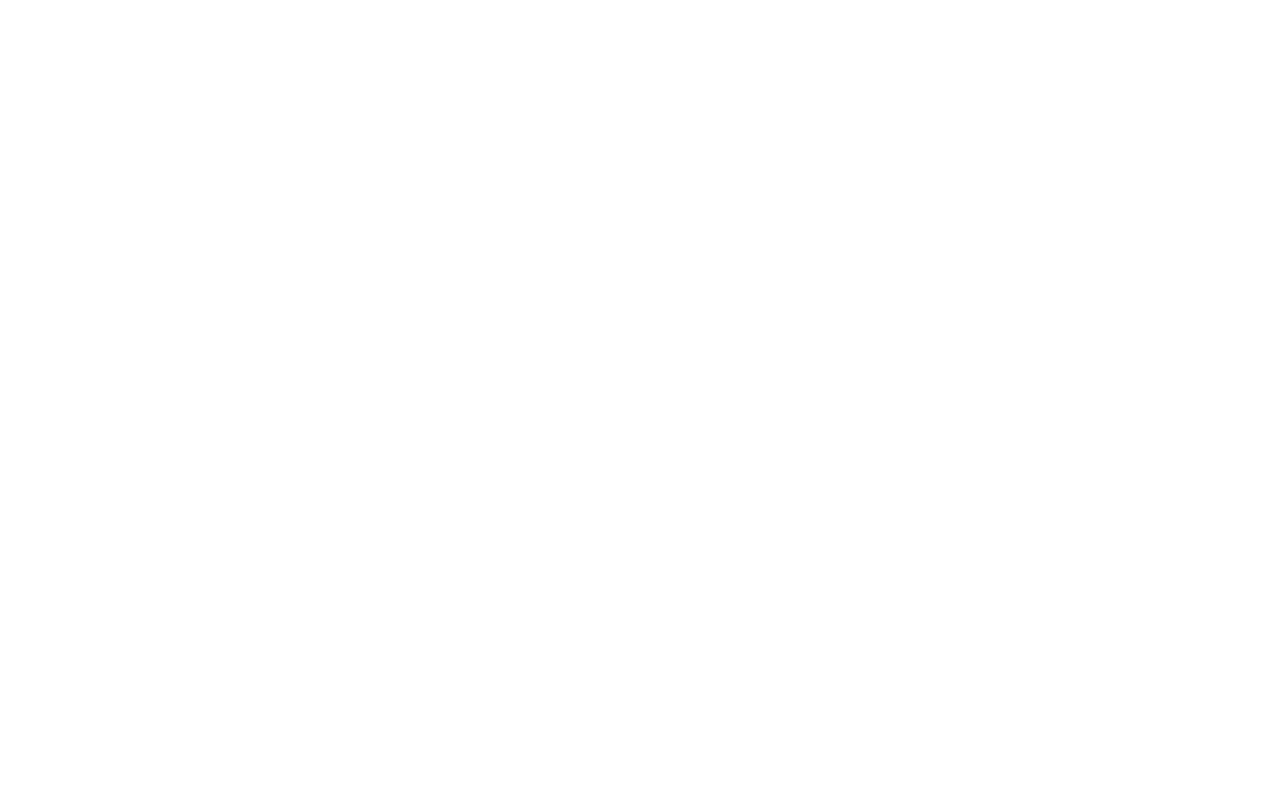
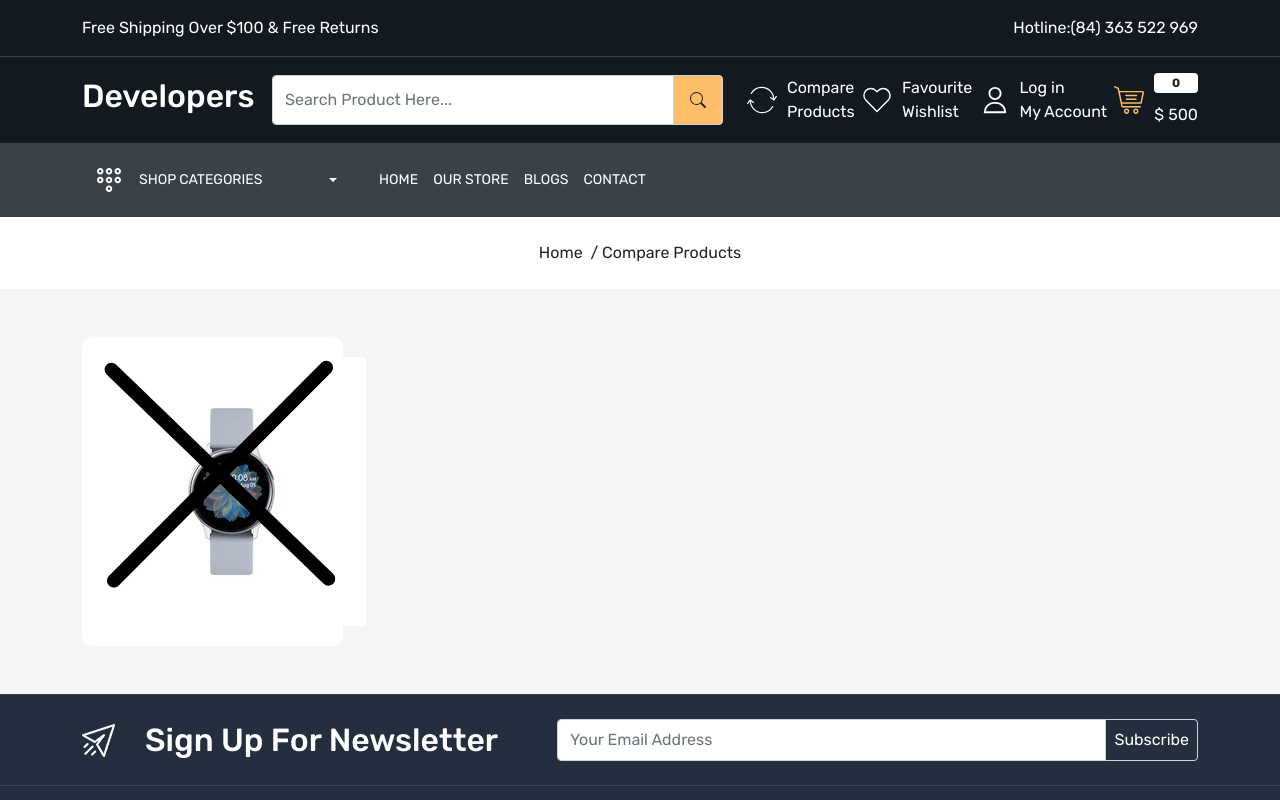
Before and after one commit to luompham/e-commerce-front-end, a React (Create React App) app: page /compare-product in a window 1280 px wide. Before the commit this address had no page. Shown: the top 800 px of the page. Built offline with nearby package versions, Linux system fonts and the light colour scheme.

Commit message:
Compare Product Page

```diff
--- a/src/App.css
+++ b/src/App.css
@@ -589,3 +589,20 @@
 }
 
 /* Contact Page Ends */
+
+/* Compare Products Page */
+.compare-product-card {
+  padding: 20px 15px;
+  background-color: white;
+  border-radius: 10px;
+}
+
+.compare-product-card cross {
+  top: 10px;
+  right: 10px;
+}
+
+
+
+
+/* Compare Products Page Ends */
--- a/src/App.js
+++ b/src/App.js
@@ -7,6 +7,7 @@
 import Contact from './pages/Contact';
 import OurStore from './pages/OurStore';
 import Blog from './pages/Blog';
+import CompareProduct from './pages/CompareProduct';
 
 function App() {
   return (
@@ -19,6 +20,7 @@
             <Route path='contact' element={<Contact />} />
             <Route path='store' element={<OurStore />} />
             <Route path='blogs' element={<Blog />} />
+            <Route path='compare-product' element={<CompareProduct />} />
           </Route>
         </Routes>
       </BrowserRouter>
--- a/src/components/Header.js
+++ b/src/components/Header.js
@@ -41,7 +41,7 @@
             <div className="col-5">
               <div className="header-upper-links d-flex align-items-center justify-content-between">
                 <div>
-                  <Link className='d-flex align-items-center gap-10 text-white'>
+                  <Link to='/compare-product' className='d-flex align-items-center gap-10 text-white'>
                     <img src="images/compare.svg" alt="compare" />
                     <p className='mb-0'>
                       Compare <br /> Products
@@ -49,7 +49,7 @@
                   </Link>
                 </div>
                 <div>
-                  <Link className='d-flex align-items-center gap-10 text-white'>
+                  <Link to='/wishlist' className='d-flex align-items-center gap-10 text-white'>
                     <img src="images/wishlist.svg" alt="wishlist" />
                     <p className='mb-0'>
                       Favourite <br /> Wishlist
@@ -57,7 +57,7 @@
                   </Link>
                 </div>
                 <div>
-                  <Link className='d-flex align-items-center gap-10 text-white'>
+                  <Link to='/login' className='d-flex align-items-center gap-10 text-white'>
                     <img src="images/user.svg" alt="user" />
                     <p className='mb-0'>
                       Log in <br /> My Account
@@ -65,7 +65,7 @@
                   </Link>
                 </div>
                 <div>
-                  <Link className='d-flex align-items-center gap-10 text-white'>
+                  <Link to='/cart' className='d-flex align-items-center gap-10 text-white'>
                     <img src="images/cart.svg" alt="cart" />
                     <div className='d-flex flex-column gap-10'>
                       <span className='badge bg-white text-dark'>0
--- /dev/null
+++ b/src/pages/CompareProduct.js
@@ -0,0 +1,28 @@
+import React from 'react';
+import BreadCrumb from '../components/BreadCrumb';
+import Meta from '../components/Meta';
+
+const CompareProduct = () => {
+  return (
+    <>
+      <Meta title={'Compare Products'} />
+      <BreadCrumb title='Compare Products' />
+      <div className="compare-product-wrapper py-5 home-wrapper-2">
+        <div className="container">
+          <div className="row">
+            <div className="col-3">
+              <div className="compare-product-card position-relative">
+                <img src="images/cross.svg" alt="cross" className="position-absolute cross img-fluid" />
+                <div className="product-card-image">
+                  <img src="images/watch.jpg" alt="" />
+                </div>
+              </div>
+            </div>
+          </div>
+        </div>
+      </div>
+    </>
+  )
+}
+
+export default CompareProduct;
```
